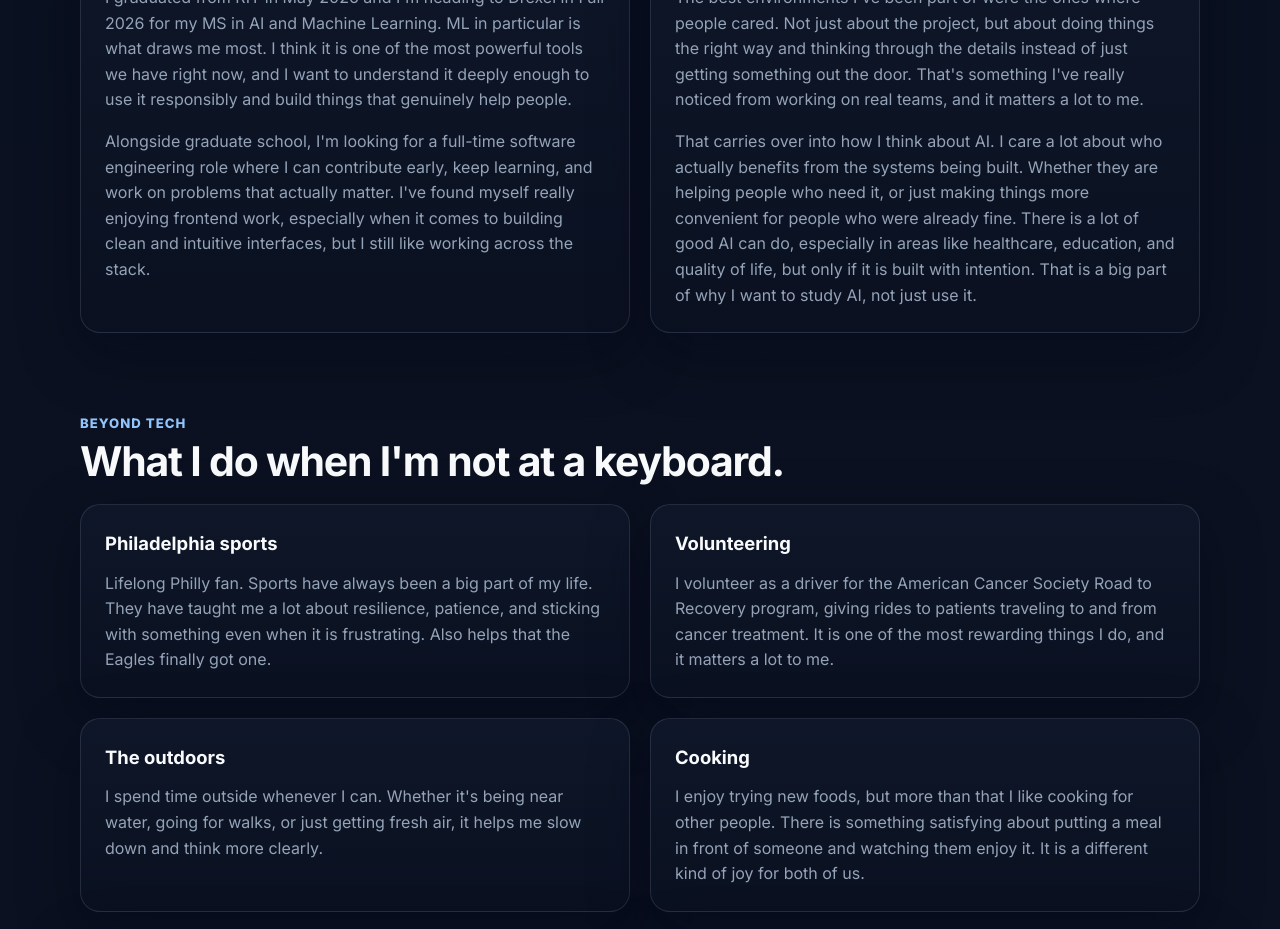
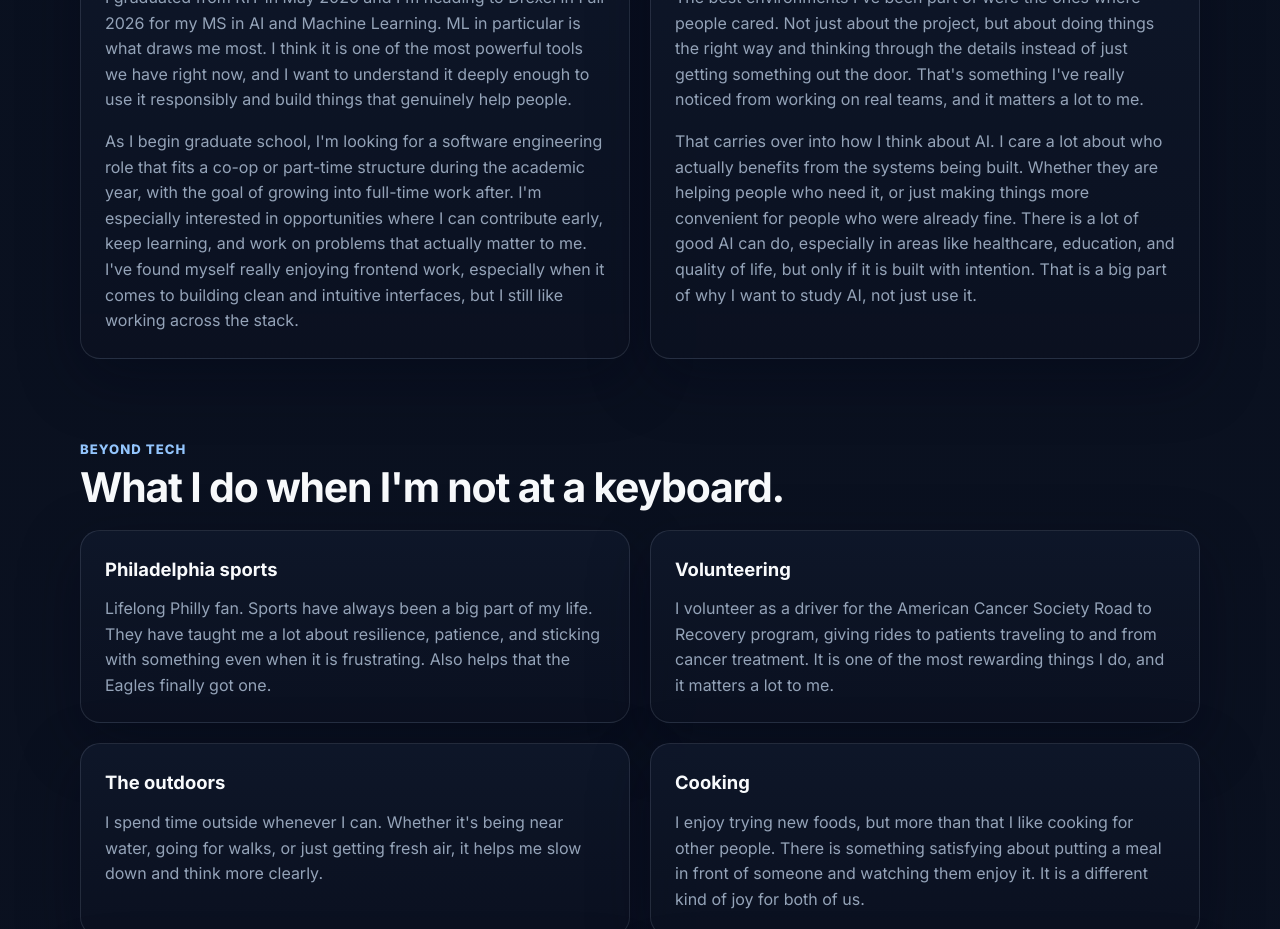
Before and after one commit to joshcohn27/personal-site, a React (Vite) app: page / in a window 1280 px wide. Shown: the part 2180-3109 px from the top of the page. Built offline with nearby package versions, Linux system fonts and the light colour scheme.

Commit message:
vals updated

```diff
--- a/src/components/Values.jsx
+++ b/src/components/Values.jsx
@@ -18,9 +18,11 @@ export default function Values() {
                             things that genuinely help people.
                         </p>
                         <p>
-                            Alongside graduate school, I'm looking for a full-time software
-                            engineering role where I can contribute early, keep learning, and work
-                            on problems that actually matter. I've found myself really enjoying
+                            As I begin graduate school, I'm looking for a software engineering role that
+                            fits a co-op or part-time structure during the academic year, with the goal of
+                            growing into full-time work after. I'm especially interested in opportunities
+                            where I can contribute early, keep learning, and work on problems that actually
+                            matter to me. I've found myself really enjoying
                             frontend work, especially when it comes to building clean and intuitive
                             interfaces, but I still like working across the stack.
                         </p>
```
